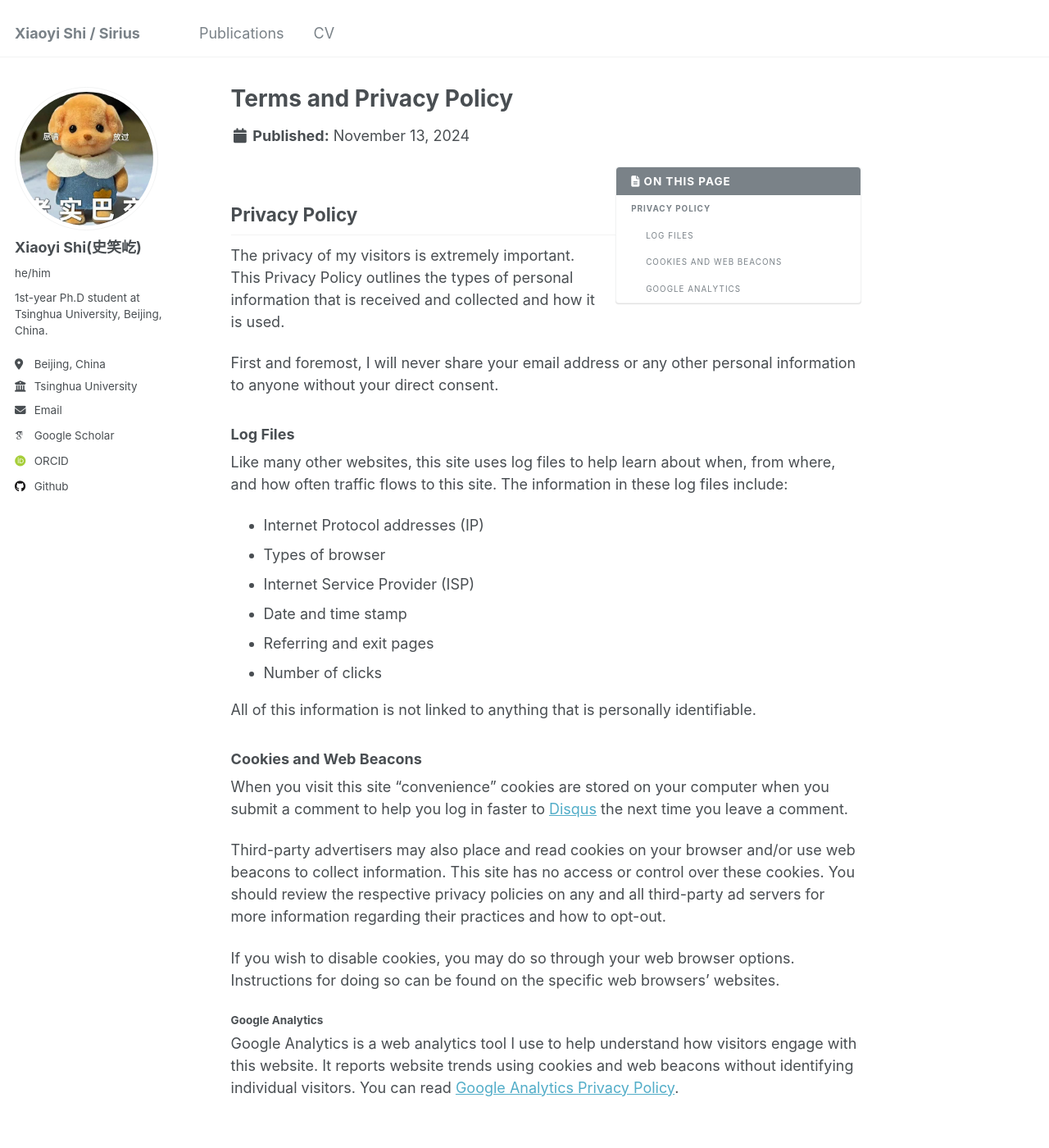
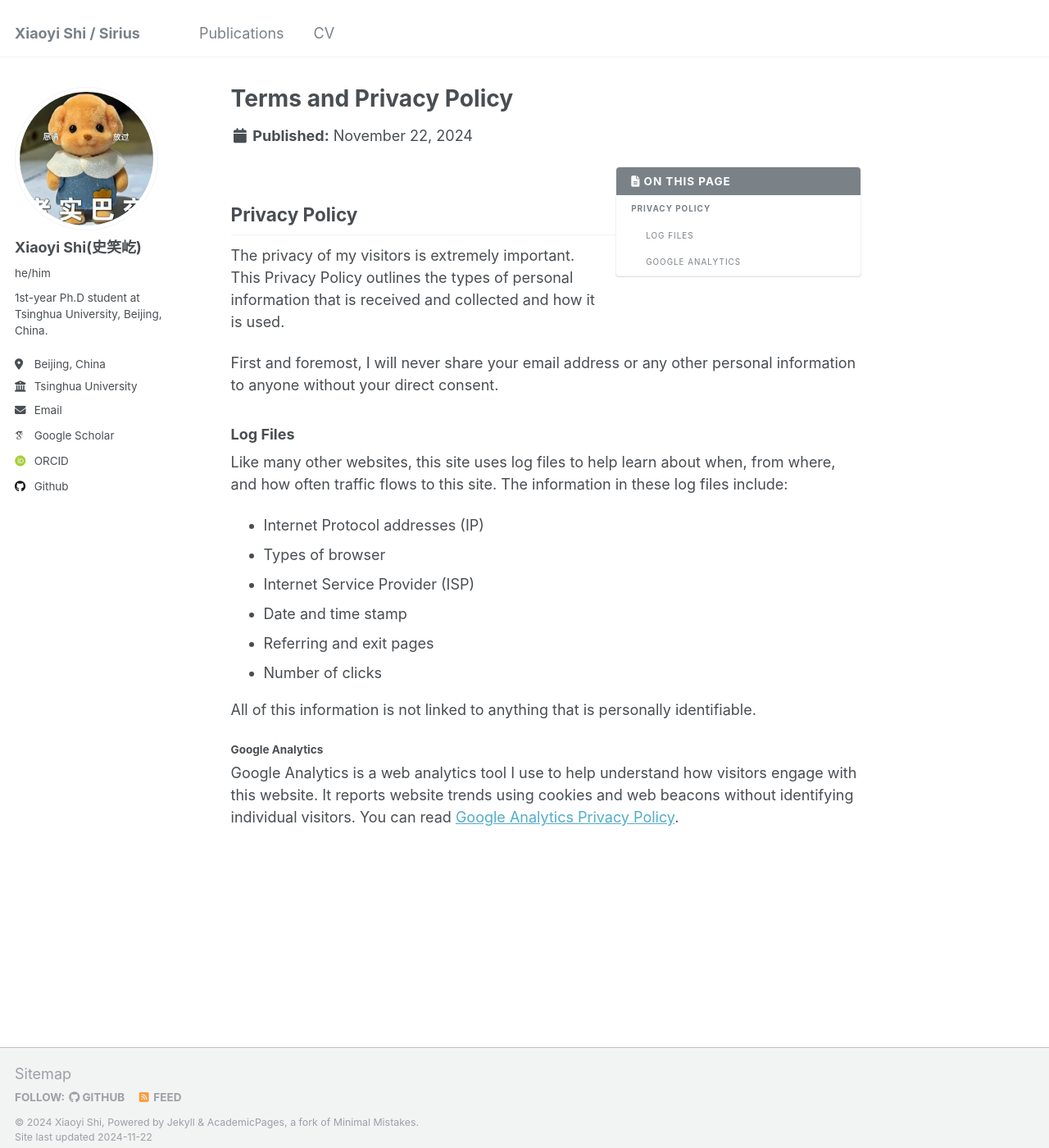
Before and after one commit to Sirius-sxy/Sirius-sxy.github.io, a Jekyll site: the page built from _pages/terms.md, in a window 1280 px wide and 1400 px high. Shown: the whole window at 82% size. Built offline with Jekyll 4.4.1, drawn with Linux system fonts in a browser that asks for light colours; some web fonts are replaced.

Commit message:
Update terms

```diff
--- a/_pages/terms.md
+++ b/_pages/terms.md
@@ -1,7 +1,7 @@
 ---
 permalink: /terms/
 title: "Terms and Privacy Policy"
-modified: 2024-11-13
+modified: 2024-11-22
 ---
 
 {% include base_path %}
@@ -26,14 +26,6 @@ Like many other websites, this site uses log files to help learn about when, fro
 
 All of this information is not linked to anything that is personally identifiable.
 
-### Cookies and Web Beacons
-
-When you visit this site "convenience" cookies are stored on your computer when you submit a comment to help you log in faster to [Disqus](http://disqus.com) the next time you leave a comment.
-
-Third-party advertisers may also place and read cookies on your browser and/or use web beacons to collect information. This site has no access or control over these cookies. You should review the respective privacy policies on any and all third-party ad servers for more information regarding their practices and how to opt-out.
-
-If you wish to disable cookies, you may do so through your web browser options. Instructions for doing so can be found on the specific web browsers' websites.
-
 #### Google Analytics
 
 Google Analytics is a web analytics tool I use to help understand how visitors engage with this website. It reports website trends using cookies and web beacons without identifying individual visitors. You can read [Google Analytics Privacy Policy](http://www.google.com/analytics/learn/privacy.html).
```
